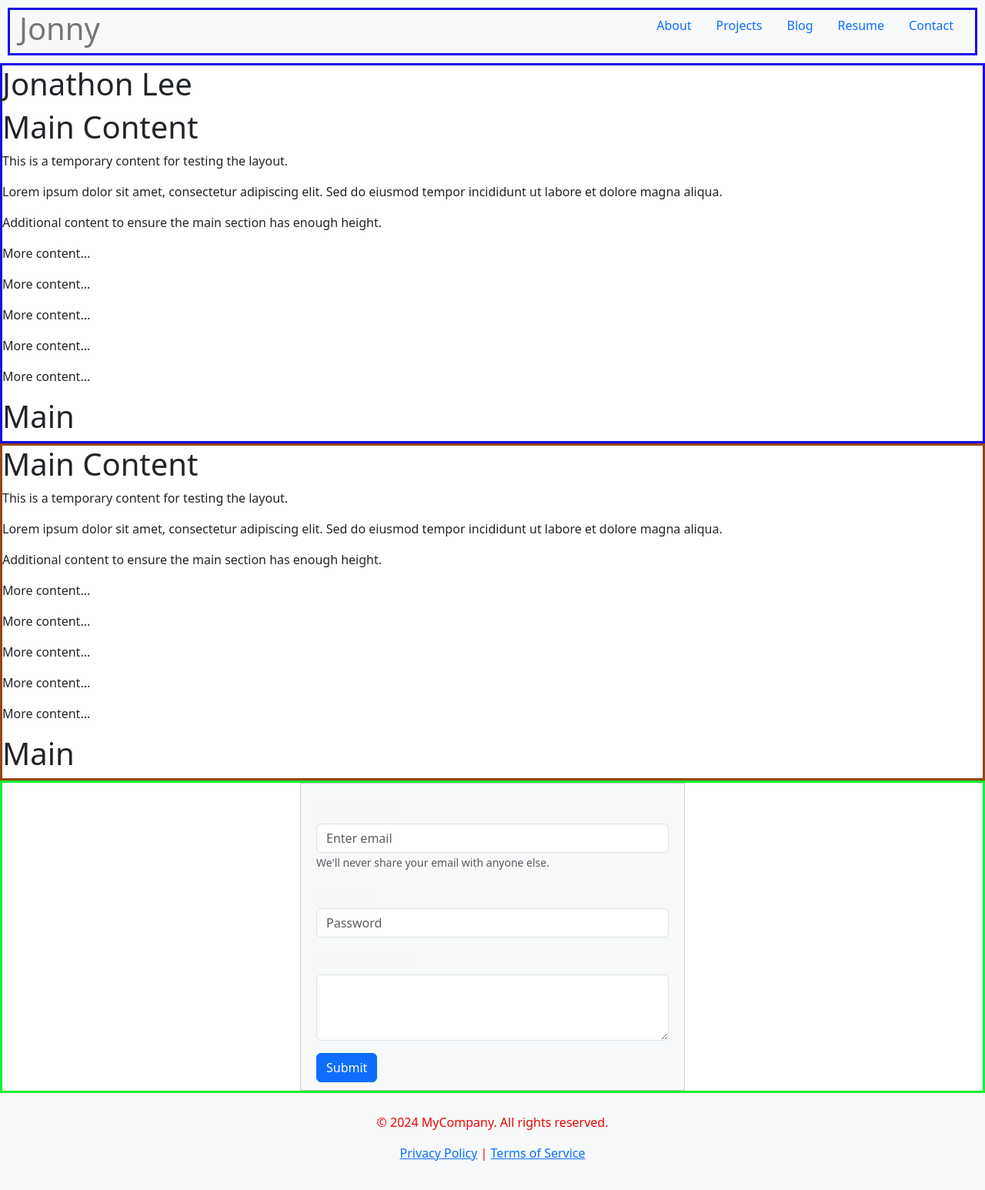
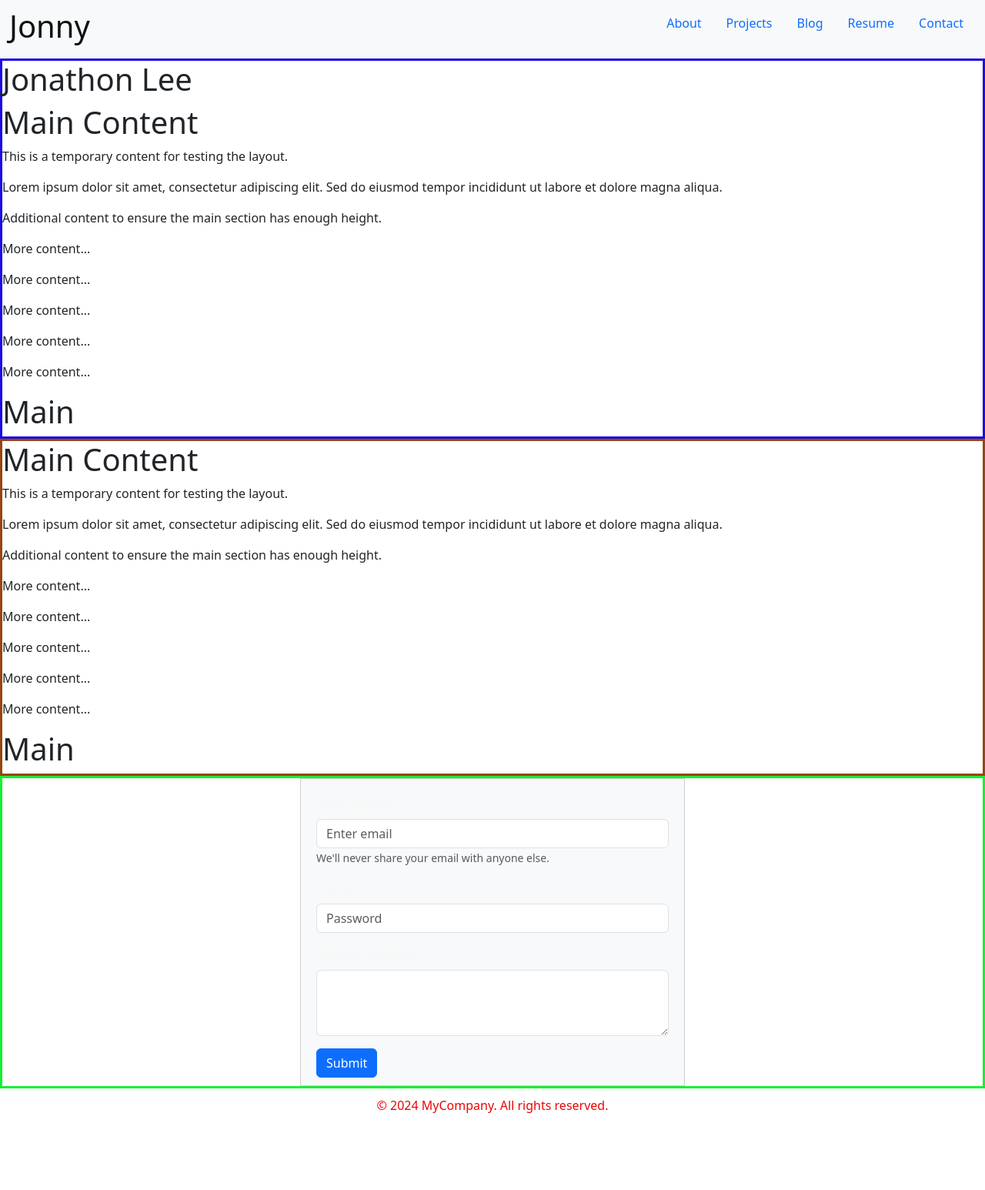
Before and after one commit to jonnyleealas/portfolio-site, a React (Create React App) app in the folder frontend/: page / in a window 1280 px wide. Shown: the top 1546 px of the page at 77% size. After the commit the page ends 1474 px from the top, so only its background shows below. Built offline with nearby package versions, Linux system fonts and the light colour scheme.

Commit message:
trying to fix grid layout in app.js

```diff
--- a/frontend/src/App.css
+++ b/frontend/src/App.css
@@ -7,13 +7,6 @@
 
 }
 
-.header {
-    background-color: #F8F9FA;
-    color: rgb(119, 119, 122);
-    text-align: center;
-    padding: 10px;
-
-}
 
 /* Styles for the main content */
 /* .main {
@@ -24,14 +17,3 @@
 } */
 
 /* Footer styles */
-.footer {
-    background-color: #F8F9FA;
-    color: rgb(235, 4, 4);
-    text-align: center;
-    padding: 10px;
-    /* Sticky footer */
-    position: relative;
-    bottom: 0;
-    width: 100%;
-
-}
--- a/frontend/src/App.tsx
+++ b/frontend/src/App.tsx
@@ -9,9 +9,9 @@ const App: React.FC = () => {
   return (
     <Router>
       <div className='app'>
-        <Header className="header" />
+        <Header />
         <Main />
-        <Footer className="footer" />
+        <Footer />
       </div>
     </Router>
   );
--- a/frontend/src/components/footer/Footer.tsx
+++ b/frontend/src/components/footer/Footer.tsx
@@ -1,16 +1,12 @@
-type CustomFooterProps = {
-  className?: string;
-};
+import './footer.css'
 
-const Footer: React.FC<CustomFooterProps> = ({ className }) => {
+const Footer: React.FC = () => {
   return (
-    <footer className={className}>
-      <div className="container py-3">
+    <footer className='footer'>
+
         <p>&copy; 2024 MyCompany. All rights reserved.</p>
-        <p>
-          <a href="/privacy">Privacy Policy</a> | <a href="/terms">Terms of Service</a>
-        </p>
-      </div>
+
+
     </footer>
   );
 };
--- /dev/null
+++ b/frontend/src/components/footer/footer.css
@@ -0,0 +1,12 @@
+.footer {
+    display: flex;
+    justify-content: center;
+    color: rgb(235, 4, 4);
+
+    padding: 10px;
+    /* Sticky footer */
+
+    bottom: 0;
+    width: 100%;
+
+}
--- a/frontend/src/components/header/custom.css
+++ b/frontend/src/components/header/custom.css
@@ -6,9 +6,14 @@
   }
 
   .my-nav-container {
-    border-style: solid;
-    border-color: rgb(25, 10, 228);
     background-color: #F8F9FA;
+    color: rgb(17, 17, 17);
+    text-align: center;
+    padding: 10px;
+
+    /* border-style: solid; */
+    /* border-color: rgb(25, 10, 228); */
+
 
 
   }
--- a/frontend/src/components/main/main.css
+++ b/frontend/src/components/main/main.css
@@ -2,6 +2,7 @@
     display: grid;
     grid-template-columns: auto;
     padding: 0px;
+
 }
 
 .box-1 {
```
